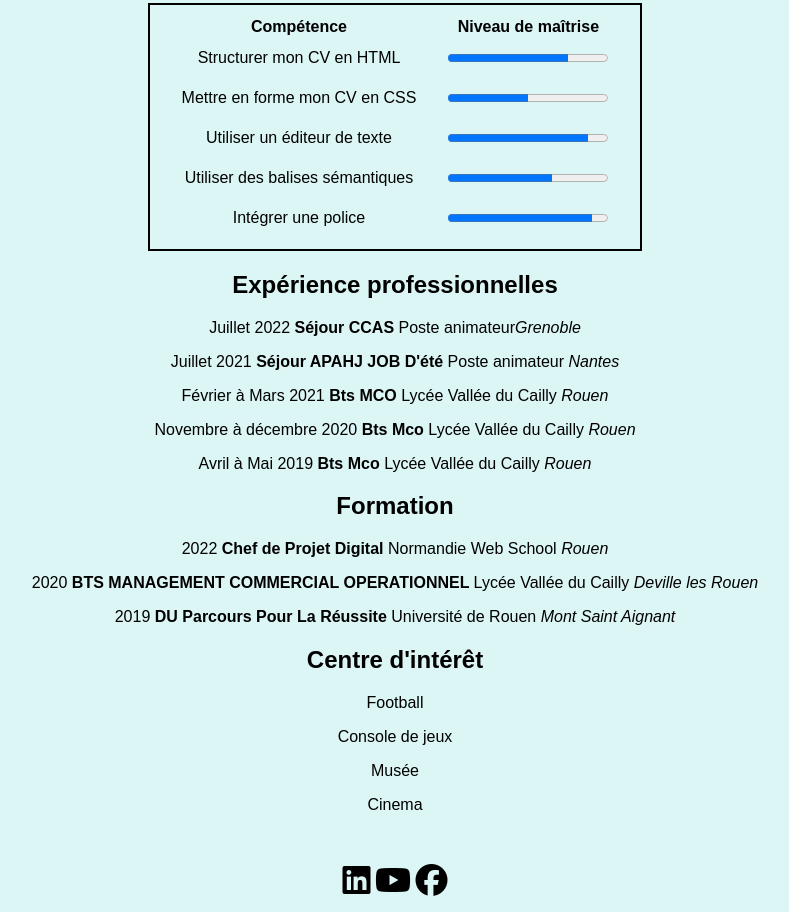
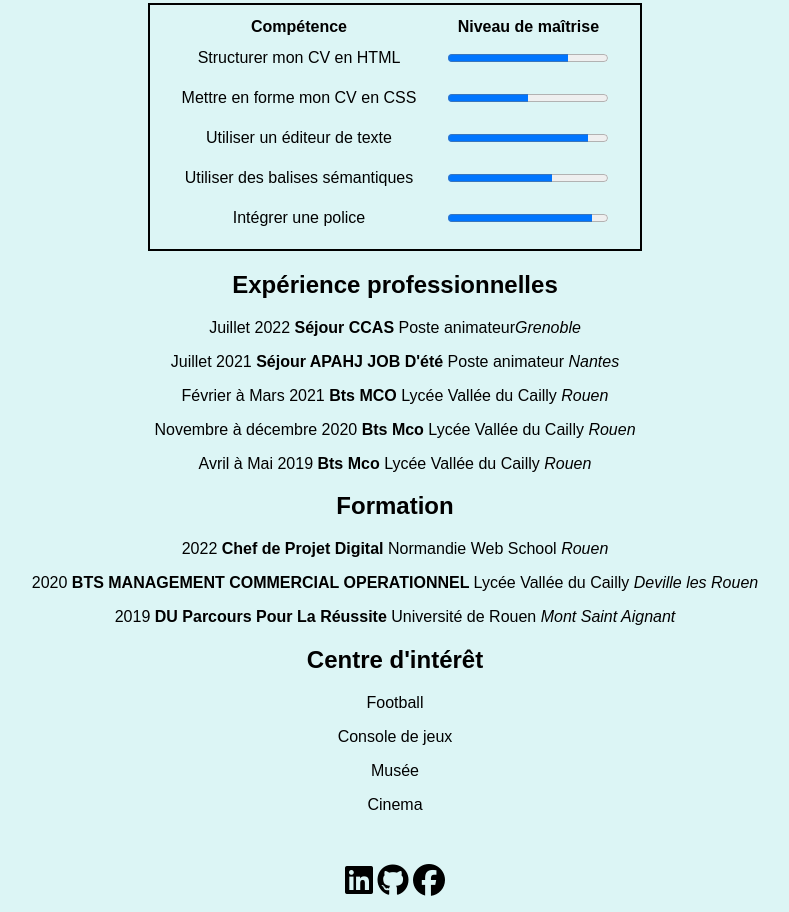
Before and after one commit to hanneM99/CV, a plain HTML site: page index.html in a window 1280 px wide. Shown: the part 352-1264 px from the top of the page, without its empty margins (245-1034 px from the left). Drawn offline with Linux system fonts and the light colour scheme; a web font is replaced by a local one.

Commit message:
changement logo

```diff
--- a/index.html
+++ b/index.html
@@ -79,7 +79,7 @@
     <p> Musée</p>
     <p> Cinema</p><br>
     <p><a href="https://www.linkedin.com/feed/" target="_blank"><i class="fa-brands fa-linkedin fa-2x"></i></a>
-        <a href="https://www.youtube.com/" target="_blank"><i class="fa-brands fa-youtube fa-2x"></i></a>
+        <a href="https://www.github.com/" target="_blank"><i class="fa-brands fa-github fa-2x"></i></a>
         <a href="https://www.facebook.com/" target="_blank"><i class="fa-brands fa-facebook fa-2x"></i></a></p>
 
 
```
Also changed, not shown: 1 other file.
